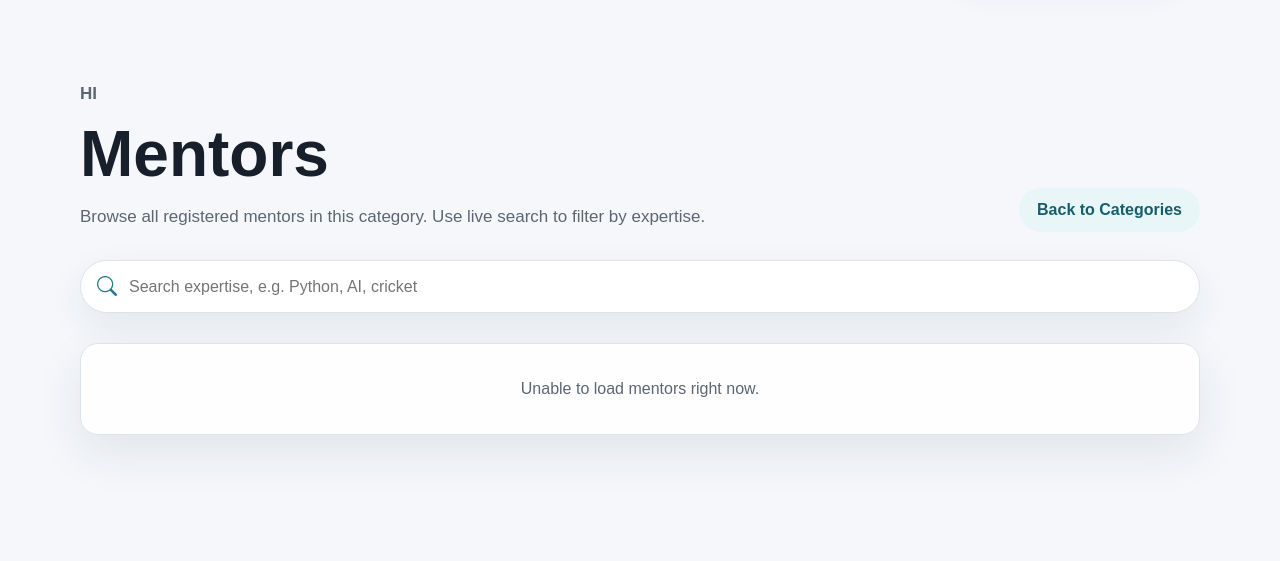
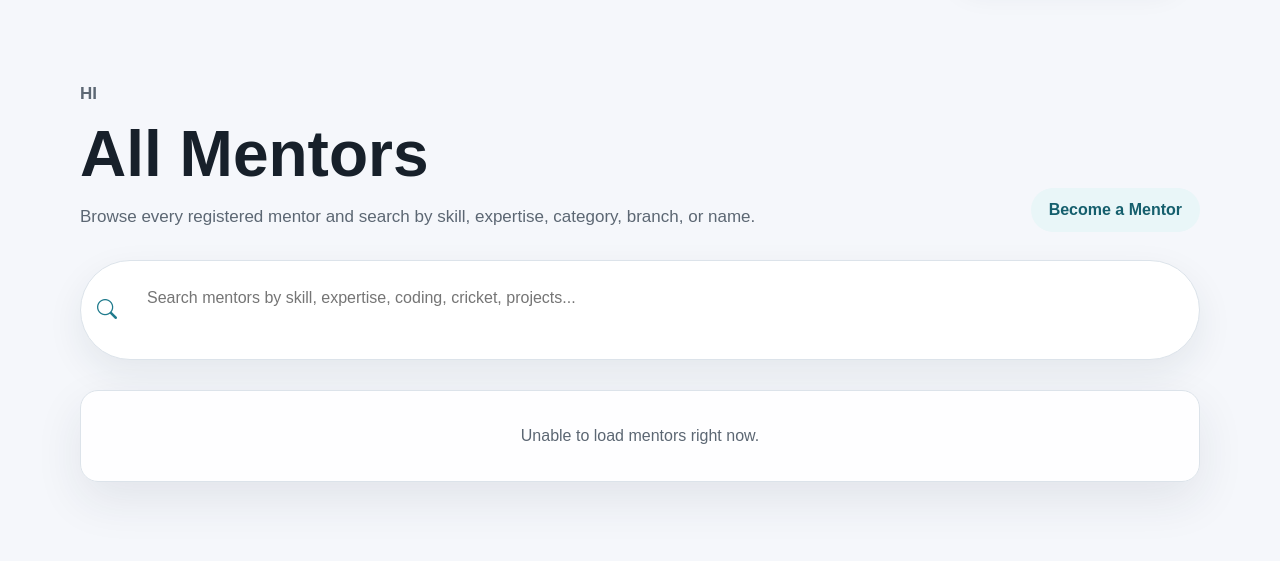
Before and after one commit to Ajinkyaxroadrockers/MentorshipFinderr, a Flask app: template templates/mentors.html in a window 1280 px wide. Shown: the part 81-642 px from the top of the page. Run offline with Flask 3, Linux system fonts and the light colour scheme; the template is opened without the code that fills it, so the values that code supplies are empty.

Commit message:
Remove category page and improve mentor search

```diff
--- a/models/__init__.py
+++ b/models/__init__.py
@@ -41,6 +41,7 @@
     def to_dict(self):
         return {
             "id": self.id,
+            "name": self.mentor_name,
             "mentor_name": self.mentor_name,
             "branch": self.branch,
             "year": self.year,
@@ -48,5 +49,8 @@
             "category": self.category,
             "email": self.email,
             "photo_path": self.photo_path,
+            "image": self.photo_path,
             "linkedin": self.linkedin or "",
+            "skills": [self.expertise],
+            "tags": [self.category, self.branch, self.year],
         }
--- a/routes/auth.py
+++ b/routes/auth.py
@@ -53,7 +53,7 @@
     session["user_id"] = user.id
 
     flash(f"Welcome, {user.name}!", "success")
-    return redirect(url_for("main.choose_path"))
+    return redirect(url_for("main.find_mentor"))
 
 
 @auth_bp.route("/logout")
--- a/routes/main.py
+++ b/routes/main.py
@@ -1,6 +1,5 @@
 from flask import Blueprint, redirect, render_template, request, session, url_for
 
-from config import CATEGORIES, CATEGORY_DETAILS
 from routes.utils import current_user, login_required
 
 main_bp = Blueprint("main", __name__)
@@ -38,7 +37,7 @@
             return render_template("find_mentor.html", error="Please enter your name.")
 
         session["mentee_name"] = mentee_name
-        return redirect(url_for("main.categories"))
+        return redirect(url_for("main.mentor_listing"))
 
     return render_template("find_mentor.html")
 
@@ -52,28 +51,25 @@
 @main_bp.route("/categories")
 @login_required
 def categories():
-    return render_template(
-        "categories.html",
-        categories=CATEGORIES,
-        category_details=CATEGORY_DETAILS,
-        mentee_name=session.get("mentee_name", "Student"),
-    )
+    return redirect(url_for("main.mentor_listing"))
 
 
 @main_bp.route("/department")
 @login_required
 def old_department():
-    return redirect(url_for("main.categories"))
+    return redirect(url_for("main.mentor_listing"))
+
+
+@main_bp.route("/mentors")
+@login_required
+def mentor_listing():
+    return render_template(
+        "mentors.html",
+        mentee_name=session.get("mentee_name", "Student"),
+    )
 
 
 @main_bp.route("/mentors/<category>")
 @login_required
-def mentor_listing(category):
-    if category not in CATEGORIES:
-        return redirect(url_for("main.categories"))
-
-    return render_template(
-        "mentors.html",
-        category=category,
-        mentee_name=session.get("mentee_name", "Student"),
-    )
+def old_category_listing(category):
+    return redirect(url_for("main.mentor_listing"))
--- a/static/css/style.css
+++ b/static/css/style.css
@@ -491,3 +491,13 @@
     padding: 22px;
   }
 }
+
+.search-input {
+  width: 100%;
+  padding: 14px 18px;
+  border-radius: 12px;
+  border: 1px solid #dcdcdc;
+  font-size: 16px;
+  margin-bottom: 24px;
+  outline: none;
+}
--- a/static/js/mentors.js
+++ b/static/js/mentors.js
@@ -2,14 +2,14 @@
 const mentorList = document.getElementById("mentor-list");
 const searchInput = document.getElementById("mentor-search");
 
-const category = mentorData.dataset.category;
+const defaultAvatar = "https://ui-avatars.com/api/?name=Mentor&background=0D8ABC&color=fff";
 let allMentors = [];
 
 async function fetchMentors() {
   mentorList.innerHTML = '<div class="loading-card">Loading mentors...</div>';
 
   try {
-    const response = await fetch(`/api/mentors?category=${encodeURIComponent(category)}`);
+    const response = await fetch("/api/mentors");
     allMentors = await response.json();
     renderMentors(allMentors);
   } catch (error) {
@@ -23,7 +23,7 @@
       <div class="empty-state">
         <i class="bi bi-search"></i>
         <h2>No mentors found</h2>
-        <p>Try another expertise keyword or check this category later.</p>
+        <p>Try another search keyword or check again later.</p>
       </div>
     `;
     return;
@@ -31,11 +31,15 @@
 
   mentorList.innerHTML = mentors.map((mentor) => `
     <article class="mentor-card">
-      <img src="${mentor.photo_path}" alt="${mentor.mentor_name}">
+      <img
+        src="${mentor.image || mentor.photo_path || defaultAvatar}"
+        alt="${mentor.name || mentor.mentor_name || "Mentor"}"
+        onerror="this.src='${defaultAvatar}'"
+      >
 
       <div class="mentor-info">
         <span class="pill">${mentor.category}</span>
-        <h2>${mentor.mentor_name}</h2>
+        <h2>${mentor.name || mentor.mentor_name}</h2>
         <p><strong>Branch:</strong> ${mentor.branch}</p>
         <p><strong>Year:</strong> ${mentor.year}</p>
         <p><strong>Expertise:</strong> ${mentor.expertise}</p>
@@ -50,9 +54,29 @@
 searchInput.addEventListener("input", () => {
   const keyword = searchInput.value.trim().toLowerCase();
 
-  const filteredMentors = allMentors.filter((mentor) =>
-    mentor.expertise.toLowerCase().includes(keyword)
-  );
+  const filteredMentors = allMentors.filter((mentor) => {
+    const name = (mentor.name || mentor.mentor_name || "").toLowerCase();
+    const expertise = (mentor.expertise || "").toLowerCase();
+    const category = (mentor.category || "").toLowerCase();
+    const branch = (mentor.branch || "").toLowerCase();
+    const year = (mentor.year || "").toLowerCase();
+    const email = (mentor.email || "").toLowerCase();
+    const linkedin = (mentor.linkedin || "").toLowerCase();
+    const skills = (mentor.skills || []).join(" ").toLowerCase();
+    const tags = (mentor.tags || []).join(" ").toLowerCase();
+
+    return (
+      name.includes(keyword) ||
+      expertise.includes(keyword) ||
+      category.includes(keyword) ||
+      branch.includes(keyword) ||
+      year.includes(keyword) ||
+      email.includes(keyword) ||
+      linkedin.includes(keyword) ||
+      skills.includes(keyword) ||
+      tags.includes(keyword)
+    );
+  });
 
   renderMentors(filteredMentors);
 });
--- a/templates/base.html
+++ b/templates/base.html
@@ -13,7 +13,8 @@
 
     <div class="nav-actions">
       {% if current_user %}
-        <a href="{{ url_for('main.choose_path') }}">Choose Path</a>
+        <a href="{{ url_for('main.find_mentor') }}">Find Mentors</a>
+        <a href="{{ url_for('mentors.become_mentor') }}">Become Mentor</a>
         <a href="{{ url_for('mentors.my_profile') }}">My Profile</a>
         <a class="ghost-btn" href="{{ url_for('auth.logout') }}">Logout</a>
       {% else %}
--- a/templates/mentors.html
+++ b/templates/mentors.html
@@ -1,24 +1,29 @@
 {% extends "base.html" %}
 
-{% block title %}{{ category }} Mentors | Mentorship Finder{% endblock %}
+{% block title %}All Mentors | Mentorship Finder{% endblock %}
 
 {% block content %}
 <main class="page-section">
   <div class="section-heading split-heading">
     <div>
       <p class="eyebrow">Hi {{ mentee_name }}</p>
-      <h1>{{ category }} Mentors</h1>
-      <p>Browse all registered mentors in this category. Use live search to filter by expertise.</p>
+      <h1>All Mentors</h1>
+      <p>Browse every registered mentor and search by skill, expertise, category, branch, or name.</p>
     </div>
-    <a class="ghost-btn" href="{{ url_for('main.categories') }}">Back to Categories</a>
+    <a class="ghost-btn" href="{{ url_for('mentors.become_mentor') }}">Become a Mentor</a>
   </div>
 
   <div class="search-panel">
     <i class="bi bi-search"></i>
-    <input id="mentor-search" type="search" placeholder="Search expertise, e.g. Python, AI, cricket">
+    <input
+      id="mentor-search"
+      class="search-input"
+      type="search"
+      placeholder="Search mentors by skill, expertise, coding, cricket, projects..."
+    >
   </div>
 
-  <div id="mentor-data" data-category="{{ category }}"></div>
+  <div id="mentor-data"></div>
 
   <section id="mentor-list" class="mentor-grid">
     <div class="loading-card">Loading mentors...</div>
```
Also changed, not shown: routes/mentors.py (+15 -3 lines), templates/categories.html (deleted, +0 -23 lines).
